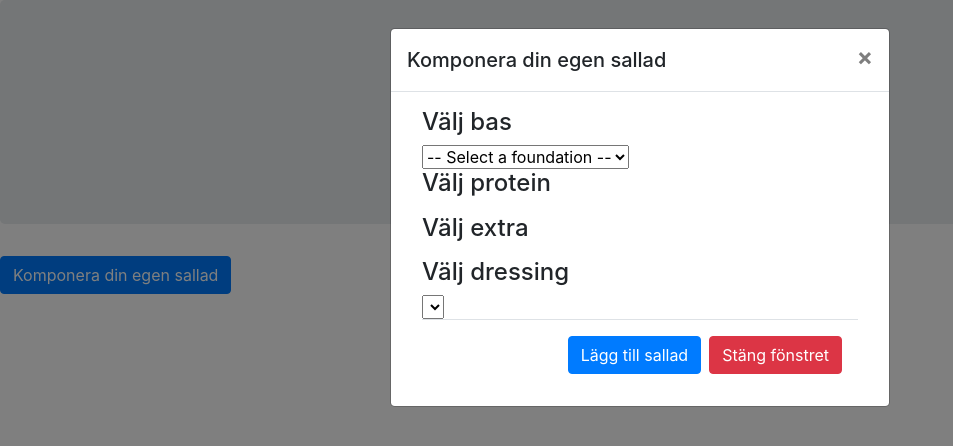
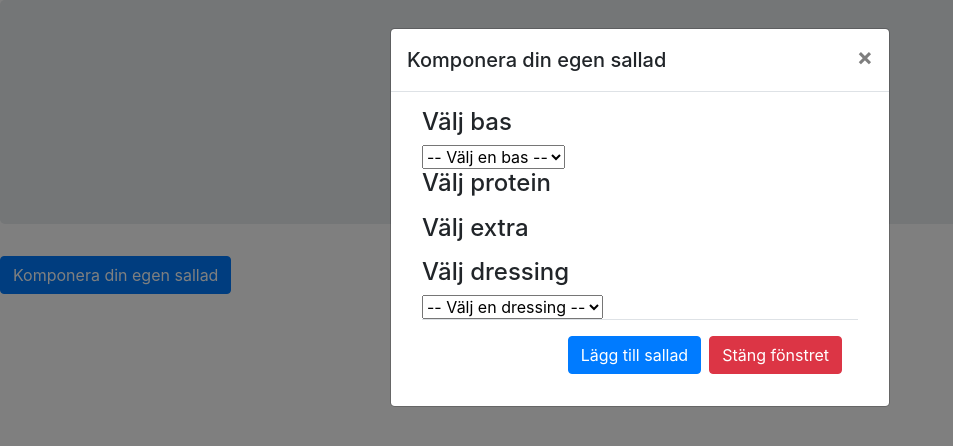
Before and after one commit to JoakimRudberg/EDAF90, a React (Create React App) app in the folder lab2/: page / in a window 1280 px wide. Both pictures are taken after a click on the button "Komponera din egen sallad". Shown: the top 446 px of the page, without its empty margins (0-953 px from the left). Built offline with nearby package versions, Linux system fonts and the light colour scheme.

Commit message:
Lagt till default empty i select

```diff
--- a/lab2/src/ComposeSalad.js
+++ b/lab2/src/ComposeSalad.js
@@ -69,7 +69,7 @@ class ComposeSalad extends Component {
             <form onSubmit={this.handleSubmit}>
                 <h4>Välj bas</h4>
                     <select value={this.state.foundation} onChange={this.handleFoundationChange}>
-                        <option disabled selected value> -- Select a foundation -- </option>
+                        <option defaultValue value=""> -- Välj en bas -- </option>
                         {foundations.map(name => (<option>{name + " +" + inventory[name].price + " kr"}</option>))}
                     </select>
 
@@ -107,6 +107,7 @@ class ComposeSalad extends Component {
 
             <h4>Välj dressing</h4>
                 <select value={this.state.dressing} onChange={this.handleDressingChange}>
+                    <option defaultValue value=""> -- Välj en dressing -- </option>
                     {dressings.map(name => (<option key={name} value={name}>{name + " +" + inventory[name].price + " kr"}</option>))}
                 </select>
             <div className="modal-footer">
```
